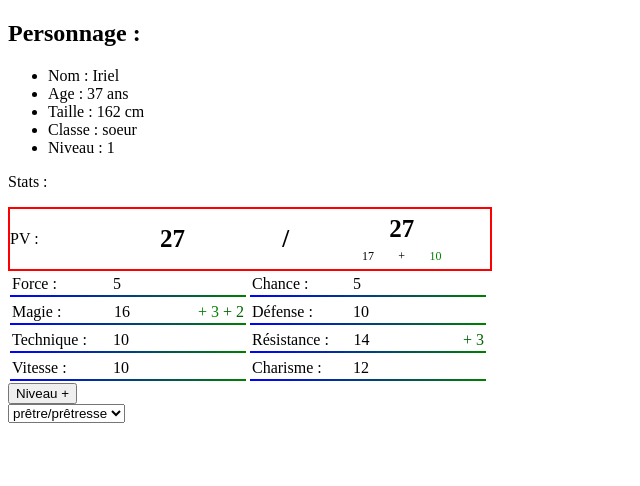
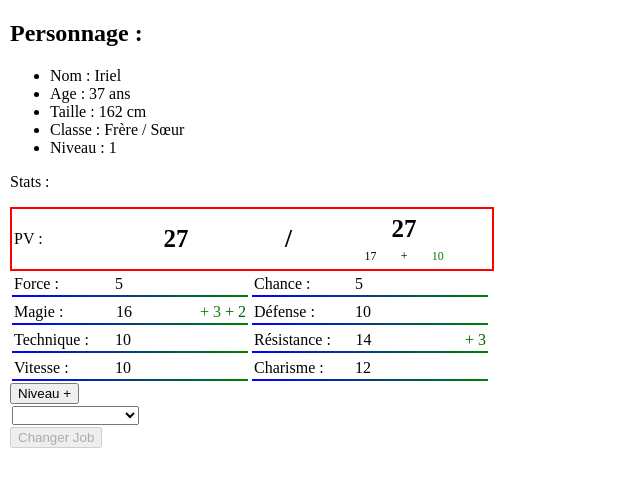
Before and after one commit to Raiden27190/FE-RPG, an Angular app: page / in a window 1280 px wide. Shown: the top 486 px of the page, without its empty margins (0-640 px from the left). Built offline with nearby package versions, Linux system fonts and the light colour scheme.

Commit message:
UpgradeJob OK

```diff
--- a/src/app/data/personnage/jobs/job.service.ts
+++ b/src/app/data/personnage/jobs/job.service.ts
@@ -10,8 +10,10 @@ export class JobService {
   constructor() { }
   public Init(): void {
     this.soeur.jobsSuivants.push(this.pretresse);
+    this.soeur.jobsSuivants.push(this.mageLumiere);
     this.listeJobs.push(this.soeur);
     this.listeJobs.push(this.pretresse);
+    this.listeJobs.push(this.mageLumiere);
   }
 
   public DonnerJob(name: string): Job {
@@ -72,7 +74,7 @@ export class JobService {
     {
       rang: 0,
       name: "soeur",
-      displayName: "Frère/Sœur",
+      displayName: "Frère / Sœur",
       baseStats: {
         pointsVie: 15,
         mouvement: 4,
@@ -119,7 +121,54 @@ export class JobService {
     {
       rang: 1,
       name: "pretresse",
-      displayName: "prêtre/prêtresse",
+      displayName: "Prêtre / Prêtresse",
+      baseStats: {
+        pointsVie: 0,
+        mouvement: 0,
+        force: 0,
+        magie: 0,
+        technique: 0,
+        vitesse: 0,
+        chance: 0,
+        defense: 0,
+        resistance: 0,
+        charisme: 0
+      },
+      maxStats: {
+        pointsVie: 0,
+        mouvement: 10,
+        force: 110,
+        magie: 110,
+        technique: 80,
+        vitesse: 80,
+        chance: 80,
+        defense: 80,
+        resistance: 80,
+        charisme: 80
+      },
+      pourcentageIncrementGainNiveau: {
+        pointsVie: 100,
+        mouvement: 30,
+        force: 10,
+        magie: 100,
+        technique: 25,
+        vitesse: 20,
+        chance: 35,
+        defense: 45,
+        resistance: 60,
+        charisme: 60
+      },
+      jobsSuivants: [],
+      montee: false,
+      volante: false,
+      niveauMax: 40
+    }
+
+    private mageLumiere: Job =
+    {
+      rang: 1,
+      name: "mageLumiere",
+      displayName: "Mage de lumière",
       baseStats: {
         pointsVie: 0,
         mouvement: 0,
--- a/src/app/data/personnage/personnage.ts
+++ b/src/app/data/personnage/personnage.ts
@@ -2,7 +2,7 @@ import { Inventaire } from "./inventory";
 import { Job } from "./jobs/job";
 import { Stats } from "./stats";
 
-export class Personnage{
+export class Personnage {
     public nom: string;
     public age: number;
     public taille: number;
@@ -11,12 +11,12 @@ export class Personnage{
     public niveau: number;
     public experience: number;
     public maxExperience: number;
-    public statsActuelles:Stats;
+    public statsActuelles: Stats;
     public permanentBoosts: Stats;
     public job: Job;
-    public inventaire:Inventaire;
+    public inventaire: Inventaire;
 
-constructor(nom: string, age:number, taille:number, sexe:string, job:Job) {
+    constructor(nom: string, age: number, taille: number, sexe: string, job: Job) {
         this.nom = nom;
         this.age = age;
         this.taille = taille;
@@ -25,68 +25,74 @@ constructor(nom: string, age:number, taille:number, sexe:string, job:Job) {
         this.experience = 0;
         this.maxExperience = 100;
         this.permanentBoosts = {
-        pointsVie:0,
-        mouvement:0,
-        force:0,
-        magie:0,
-        technique:0,
-        vitesse:0,
-        chance:0,
-        defense:0,
-        resistance:0,
-        charisme:0};
+            pointsVie: 0,
+            mouvement: 0,
+            force: 0,
+            magie: 0,
+            technique: 0,
+            vitesse: 0,
+            chance: 0,
+            defense: 0,
+            resistance: 0,
+            charisme: 0
+        };
         this.job = job;
         this.statsActuelles = job.baseStats;
-    this.pVActuels = job.baseStats.pointsVie + this.permanentBoosts.pointsVie  ;
-    this.inventaire={
-        divers:[],
+        this.pVActuels = job.baseStats.pointsVie + this.permanentBoosts.pointsVie;
+        this.inventaire = {
+            divers: [],
             arme: undefined,
             defensif: undefined
         };
         this.LevelUp();
     }
 
-    public LevelUp() :void
-    {
-        this.niveau+=1;
-        let randomIncrement = Math.ceil(2*Math.random())
+    public LevelUp(): void {
+        this.niveau += 1;
+        let randomIncrement = Math.ceil(2 * Math.random())
         const randomPVAugment = Math.random()
-        this.statsActuelles.pointsVie += randomPVAugment <= this.job.pourcentageIncrementGainNiveau.pointsVie/100 ? randomIncrement : 0;
-        this.pVActuels += randomPVAugment <= this.job.pourcentageIncrementGainNiveau.pointsVie/100 ? randomIncrement : 0;
-        randomIncrement = Math.ceil(2*Math.random());
-        this.statsActuelles.mouvement += Math.random() <= this.job.pourcentageIncrementGainNiveau.mouvement/100 ? randomIncrement : 0;
-        randomIncrement = Math.ceil(2*Math.random());
-        this.statsActuelles.force += Math.random() <= this.job.pourcentageIncrementGainNiveau.force/100 ? randomIncrement : 0;
-        randomIncrement = Math.ceil(2*Math.random());
-        this.statsActuelles.magie += Math.random() <= this.job.pourcentageIncrementGainNiveau.magie/100 ? randomIncrement : 0;
-        randomIncrement = Math.ceil(2*Math.random());
-        this.statsActuelles.technique += Math.random() <= this.job.pourcentageIncrementGainNiveau.technique/100 ? randomIncrement : 0;
-        randomIncrement = Math.ceil(2*Math.random());
-        this.statsActuelles.vitesse += Math.random() <= this.job.pourcentageIncrementGainNiveau.vitesse/100 ? randomIncrement : 0;
-        randomIncrement = Math.ceil(2*Math.random());
-        this.statsActuelles.chance += Math.random() <= this.job.pourcentageIncrementGainNiveau.chance/100 ? randomIncrement : 0;
-        randomIncrement = Math.ceil(2*Math.random());
-        this.statsActuelles.defense += Math.random() <= this.job.pourcentageIncrementGainNiveau.defense/100 ? randomIncrement : 0;
-        randomIncrement = Math.ceil(2*Math.random());
-        this.statsActuelles.resistance += Math.random() <= this.job.pourcentageIncrementGainNiveau.resistance/100 ? randomIncrement : 0;
-        randomIncrement = Math.ceil(2*Math.random());
-        this.statsActuelles.charisme += Math.random() <= this.job.pourcentageIncrementGainNiveau.charisme/100 ? randomIncrement : 0;
+        this.statsActuelles.pointsVie += randomPVAugment <= this.job.pourcentageIncrementGainNiveau.pointsVie / 100 ? randomIncrement : 0;
+        this.pVActuels += randomPVAugment <= this.job.pourcentageIncrementGainNiveau.pointsVie / 100 ? randomIncrement : 0;
+        randomIncrement = Math.ceil(2 * Math.random());
+        this.statsActuelles.mouvement += Math.random() <= this.job.pourcentageIncrementGainNiveau.mouvement / 100 ? randomIncrement : 0;
+        randomIncrement = Math.ceil(2 * Math.random());
+        this.statsActuelles.force += Math.random() <= this.job.pourcentageIncrementGainNiveau.force / 100 ? randomIncrement : 0;
+        randomIncrement = Math.ceil(2 * Math.random());
+        this.statsActuelles.magie += Math.random() <= this.job.pourcentageIncrementGainNiveau.magie / 100 ? randomIncrement : 0;
+        randomIncrement = Math.ceil(2 * Math.random());
+        this.statsActuelles.technique += Math.random() <= this.job.pourcentageIncrementGainNiveau.technique / 100 ? randomIncrement : 0;
+        randomIncrement = Math.ceil(2 * Math.random());
+        this.statsActuelles.vitesse += Math.random() <= this.job.pourcentageIncrementGainNiveau.vitesse / 100 ? randomIncrement : 0;
+        randomIncrement = Math.ceil(2 * Math.random());
+        this.statsActuelles.chance += Math.random() <= this.job.pourcentageIncrementGainNiveau.chance / 100 ? randomIncrement : 0;
+        randomIncrement = Math.ceil(2 * Math.random());
+        this.statsActuelles.defense += Math.random() <= this.job.pourcentageIncrementGainNiveau.defense / 100 ? randomIncrement : 0;
+        randomIncrement = Math.ceil(2 * Math.random());
+        this.statsActuelles.resistance += Math.random() <= this.job.pourcentageIncrementGainNiveau.resistance / 100 ? randomIncrement : 0;
+        randomIncrement = Math.ceil(2 * Math.random());
+        this.statsActuelles.charisme += Math.random() <= this.job.pourcentageIncrementGainNiveau.charisme / 100 ? randomIncrement : 0;
+
+        this.capperStats();
+    }
+    private capperStats() {
+        const statsNames = Object.keys(this.job.baseStats);
+        statsNames.forEach(stat => Reflect.set(this.statsActuelles, stat, Reflect.get(this.job.maxStats, stat) ? Math.min(Reflect.get(this.statsActuelles, stat), Reflect.get(this.job.maxStats, stat)) : Reflect.get(this.statsActuelles, stat)));
+
     }
 
-    public UpgradeJob(job: Job) :void
-    {
-        this.job=job;
-        this.statsActuelles.pointsVie += Math.min(job.maxStats.pointsVie, this.statsActuelles.pointsVie + job.baseStats.pointsVie);
-        this.statsActuelles.mouvement += Math.min(job.maxStats.mouvement, this.statsActuelles.mouvement + job.baseStats.mouvement);
-        this.statsActuelles.force += Math.min(job.maxStats.force, this.statsActuelles.force + job.baseStats.force);
-        this.statsActuelles.magie += Math.min(job.maxStats.magie, this.statsActuelles.magie + job.baseStats.magie);
-        this.statsActuelles.technique += Math.min(job.maxStats.technique, this.statsActuelles.technique + job.baseStats.technique);
-        this.statsActuelles.vitesse += Math.min(job.maxStats.vitesse, this.statsActuelles.vitesse + job.baseStats.vitesse);
-        this.statsActuelles.chance += Math.min(job.maxStats.chance, this.statsActuelles.chance + job.baseStats.chance);
-        this.statsActuelles.defense += Math.min(job.maxStats.defense, this.statsActuelles.defense + job.baseStats.defense);
-        this.statsActuelles.resistance += Math.min(job.maxStats.resistance, this.statsActuelles.resistance + job.baseStats.resistance);
-        this.statsActuelles.charisme += Math.min(job.maxStats.charisme, this.statsActuelles.charisme + job.baseStats.charisme);
+    public UpgradeJob(job: Job): void {
+        this.job = job;
+        this.statsActuelles.pointsVie = Math.min(job.maxStats.pointsVie ? job.maxStats.pointsVie : this.statsActuelles.pointsVie, this.statsActuelles.pointsVie + job.baseStats.pointsVie);
+        this.statsActuelles.mouvement = Math.min(job.maxStats.mouvement, this.statsActuelles.mouvement + job.baseStats.mouvement);
+        this.statsActuelles.force = Math.min(job.maxStats.force, this.statsActuelles.force + job.baseStats.force);
+        this.statsActuelles.magie = Math.min(job.maxStats.magie, this.statsActuelles.magie + job.baseStats.magie);
+        this.statsActuelles.technique = Math.min(job.maxStats.technique, this.statsActuelles.technique + job.baseStats.technique);
+        this.statsActuelles.vitesse = Math.min(job.maxStats.vitesse, this.statsActuelles.vitesse + job.baseStats.vitesse);
+        this.statsActuelles.chance = Math.min(job.maxStats.chance, this.statsActuelles.chance + job.baseStats.chance);
+        this.statsActuelles.defense = Math.min(job.maxStats.defense, this.statsActuelles.defense + job.baseStats.defense);
+        this.statsActuelles.resistance = Math.min(job.maxStats.resistance, this.statsActuelles.resistance + job.baseStats.resistance);
+        this.statsActuelles.charisme = Math.min(job.maxStats.charisme, this.statsActuelles.charisme + job.baseStats.charisme);
         this.LevelUp();
-        this.maxExperience+=100;
+        this.maxExperience += 100;
     }
 }
--- a/src/app/personnage-form/personnage-form.component.html
+++ b/src/app/personnage-form/personnage-form.component.html
@@ -4,7 +4,7 @@
         <li>Nom : {{personnage.nom}}</li>
         <li>Age : {{personnage.age}} ans</li>
         <li>Taille : {{personnage.taille}} cm</li>
-        <li>Classe : {{personnage.job.name}}</li>
+        <li>Classe : {{personnage.job.displayName}}</li>
         <li>Niveau : {{personnage.niveau}}</li>
     </ul>
     <p>Stats :</p>
@@ -24,11 +24,15 @@
       [disabled]="personnage.niveau >= personnage.job.niveauMax">
         Niveau +
     </button>
-    <div>
+    <section class="container">
+        <select [(ngModel)]="nextJob">
+            <option *ngFor="let job of personnage.job.jobsSuivants" [ngValue]="job">{{job.displayName}}</option>
+        </select>
+    </section>
+    <button name="changeJob"
+        (click)="onChangeJobCLick()"
+        [disabled]="personnage.niveau<personnage.job.niveauMax || !nextJob">
+        Changer Job
 
-        <select>
-            <option *ngFor="let job of personnage.job.jobsSuivants">{{job.displayName}}</option>
-        </select>
-    </div>
-
+    </button>
 </section>
--- a/src/app/personnage-form/personnage-form.component.scss
+++ b/src/app/personnage-form/personnage-form.component.scss
@@ -0,0 +1,3 @@
+.container{
+    margin: 2px;
+}
--- a/src/app/personnage-form/personnage-form.component.ts
+++ b/src/app/personnage-form/personnage-form.component.ts
@@ -5,11 +5,12 @@ import { Personnage } from '../data/personnage/personnage';
 import { StatsComponent } from './stats/stats.component';
 import { PointsVieComponent } from './stats/points-vie/points-vie.component';
 import { JobService } from '../data/personnage/jobs/job.service';
+import { Job } from '../data/personnage/jobs/job';
 
 @Component({
   selector: 'app-personnage-form',
   standalone: true,
-  imports: [CommonModule, StatsComponent, PointsVieComponent],
+  imports: [FormsModule, CommonModule, StatsComponent, PointsVieComponent],
   templateUrl: './personnage-form.component.html',
   styleUrl: './personnage-form.component.scss'
 })
@@ -41,7 +42,15 @@ export class PersonnageFormComponent implements OnInit {
     this.personnage = new Personnage("Iriel", 37,162,"F", this.jobService.DonnerJob("soeur"));
   }
 
+  _nextJob:Job|undefined;
 
+  get nextJob(){
+    return this._nextJob!;
+  }
+  set nextJob(value:Job)
+  {
+    this._nextJob = value;
+  }
 
   personnage:Personnage;
 
@@ -51,4 +60,13 @@ export class PersonnageFormComponent implements OnInit {
     this.personnage.LevelUp();
   }
 
+  onNextJobSelectionChanged(value:Job)
+  {
+    this.nextJob = value;
+  }
+
+  onChangeJobCLick(){
+    this.personnage.UpgradeJob(this._nextJob!)
+  }
+
 }
--- a/src/app/personnage-form/stats/points-vie/points-vie.component.scss
+++ b/src/app/personnage-form/stats/points-vie/points-vie.component.scss
@@ -11,6 +11,7 @@
     grid-area: a;
     justify-self: left;
     align-content: center;
+    padding-left: 2px;
   }
 
   .hp-grid-current{
```
Lines whose indentation alone changed are shown as unchanged.
